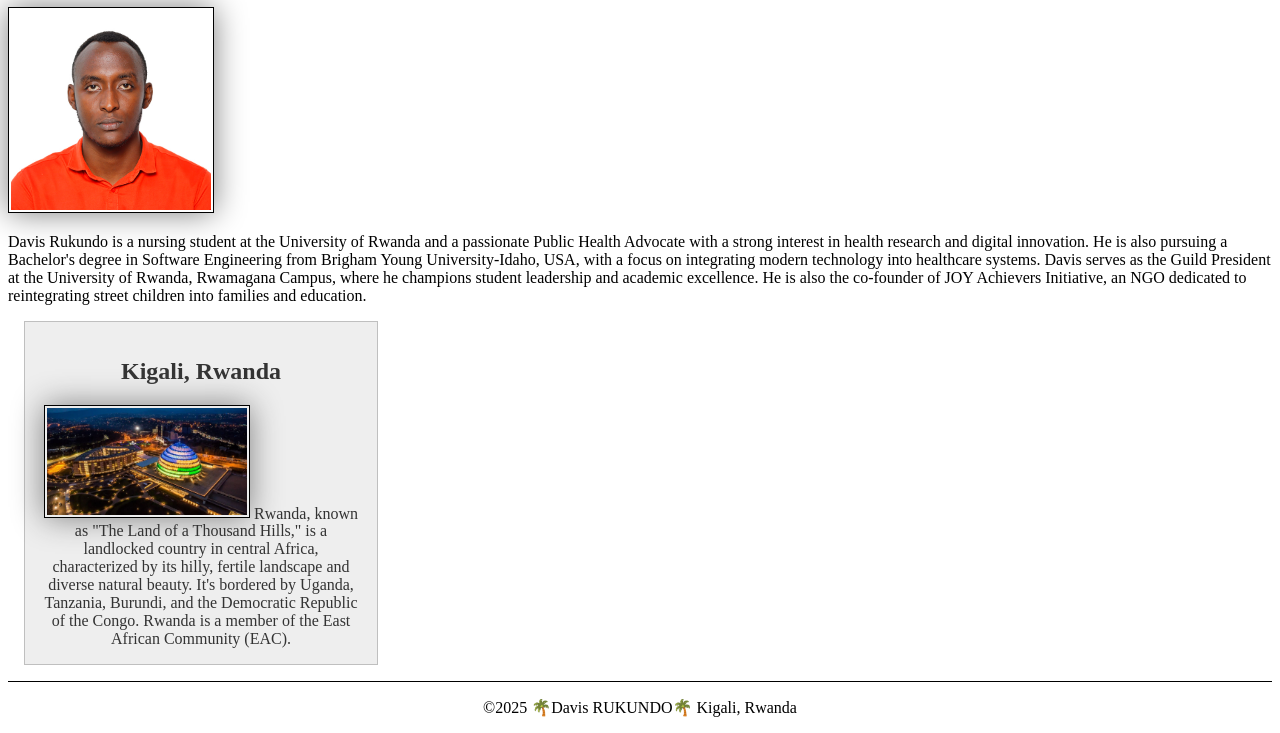
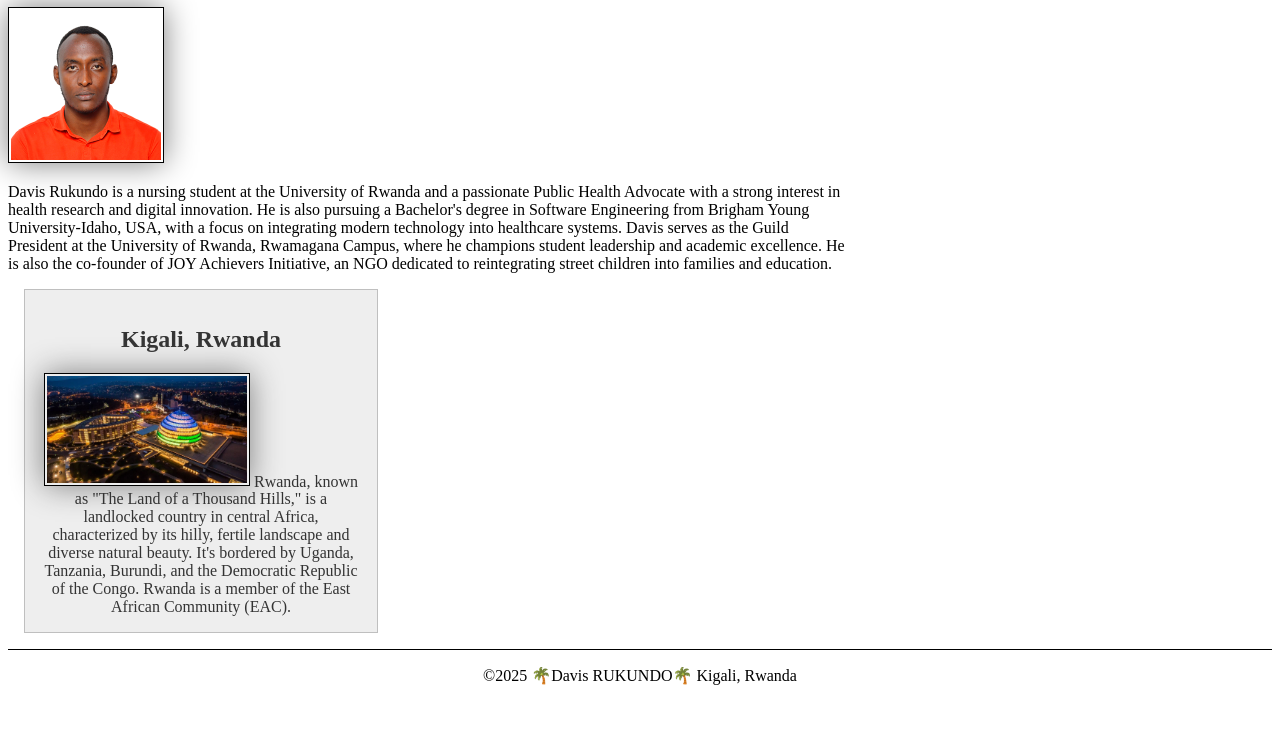
Before and after one commit to Telemundo123/wdd130, a plain HTML site: page index.html in a window 1280 px wide. Shown: the part 217-950 px from the top of the page. After the commit the page ends 918 px from the top, so only its background shows below. Drawn offline with Linux system fonts and the light colour scheme.

Commit message:
fixed some errors

```diff
--- a/styles/styles.css
+++ b/styles/styles.css
@@ -14,7 +14,7 @@ h1 {
 }
 
 img {
-    width: 150;
+    width: 150px;
     height: auto;
     border: 1px solid black;
     padding: 2px;
@@ -26,7 +26,7 @@ p {
 }
 
 main {
-    max-width: 840;
+    max-width: 840px;
 }
 
 aside {
@@ -45,7 +45,7 @@ aside img{
 }
 
 main img {
-    width: 150;
+    width: 150px;
     height: auto;
 }
 
```
